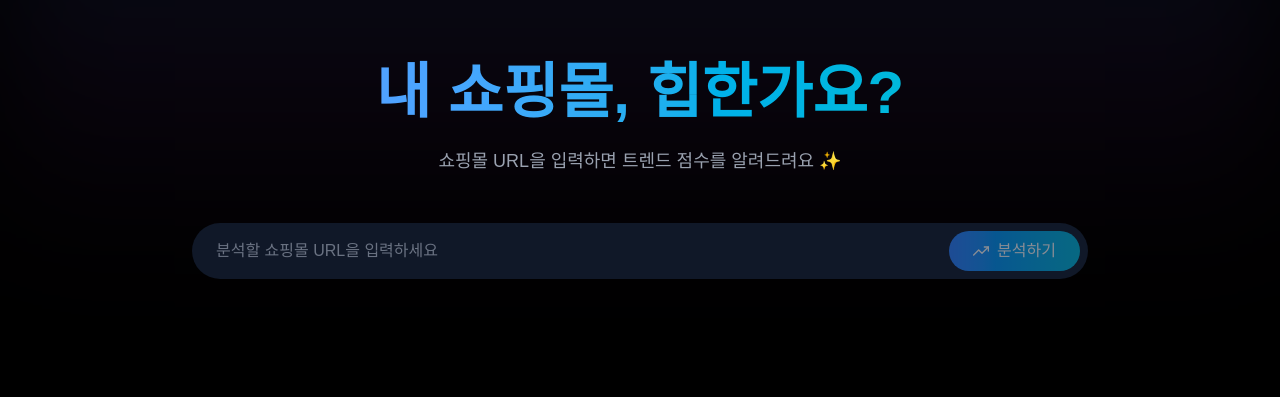
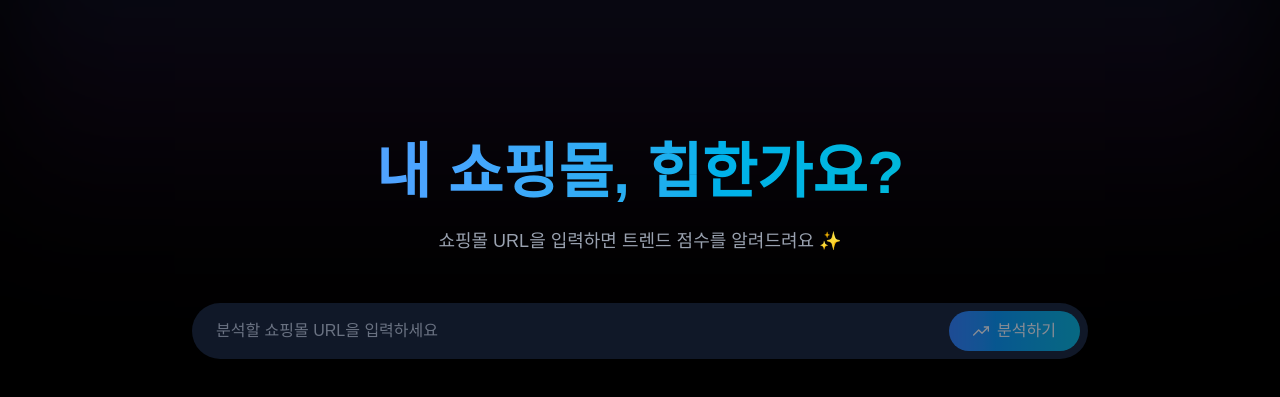
Before and after one commit to ido224224/mallanalyse, a Next.js app: page / in a window 1280 px wide. Shown: the part 113-510 px from the top of the page. Built offline with nearby package versions, Linux system fonts and the light colour scheme.

Commit message:
Update pt-20 to pt-60

```diff
--- a/src/app/page.tsx
+++ b/src/app/page.tsx
@@ -111,7 +111,7 @@ export default function Home() {
     <main className="min-h-screen bg-black text-white p-4 relative overflow-hidden">
       <div className="absolute top-0 left-0 w-full h-96 bg-gradient-to-b from-blue-500/10 via-purple-500/5 to-transparent pointer-events-none blur-3xl" />
 
-      <div className="max-w-4xl mx-auto pt-40 relative">
+      <div className="max-w-4xl mx-auto pt-60 relative">
         <motion.div
           initial={{ opacity: 0, y: 20 }}
           animate={{ opacity: 1, y: 0 }}
```
